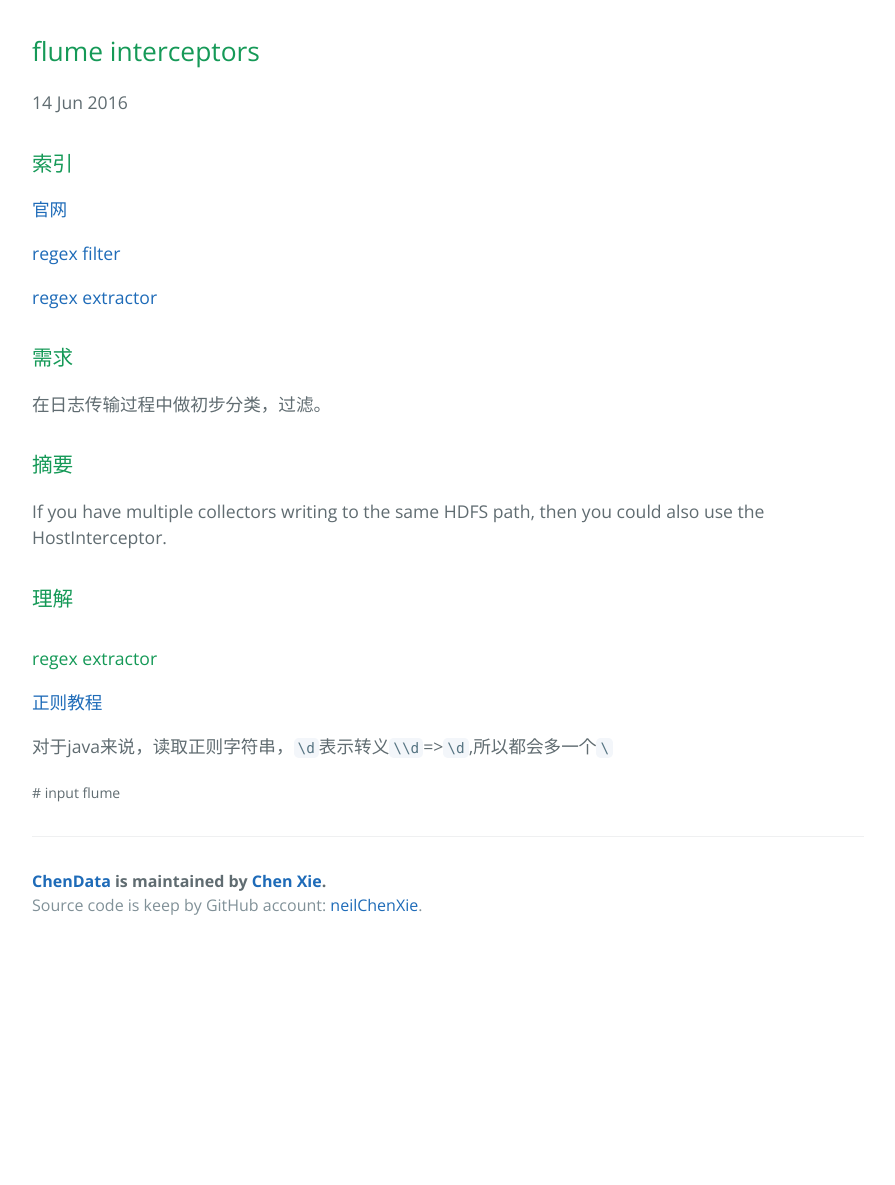
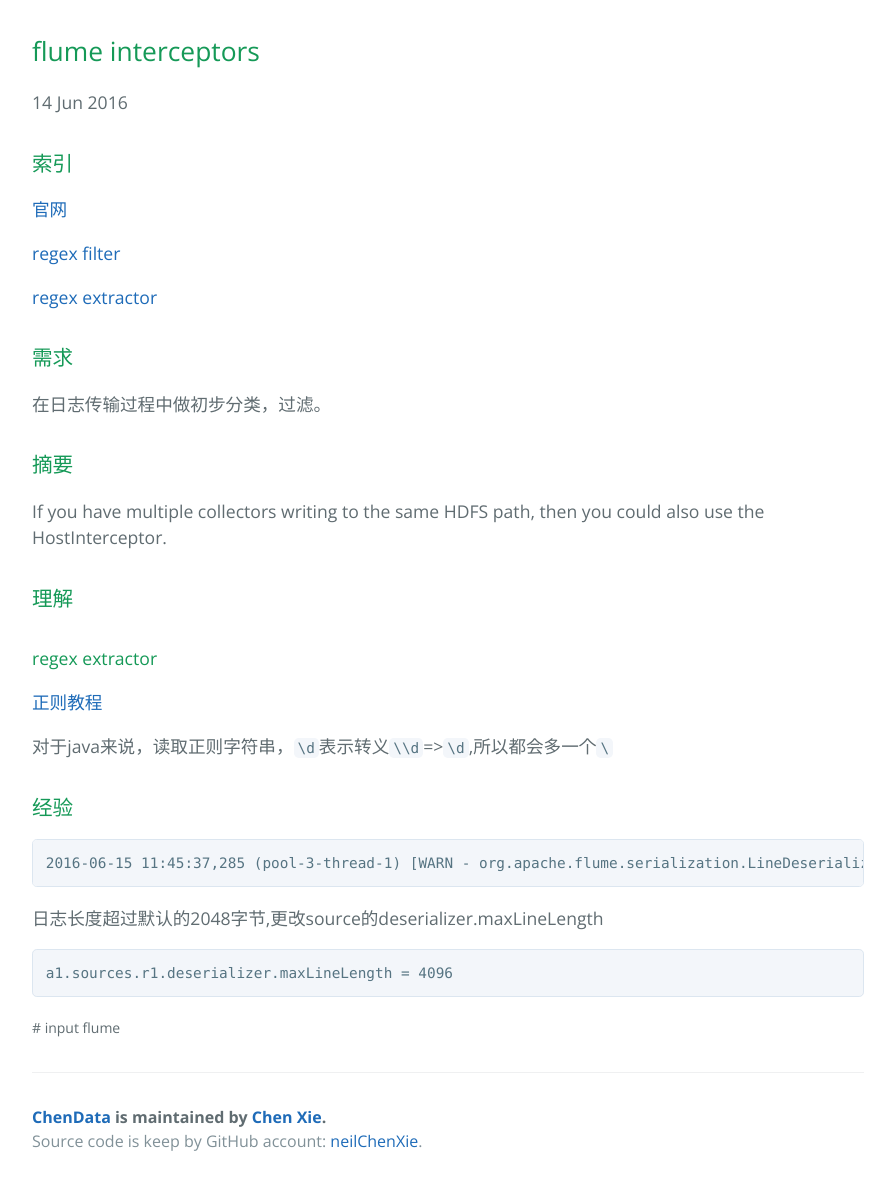
Before and after one commit to neilChenXie/ChenData, a Jekyll site: the page built from _posts/Flume/2016-06-14-flume_interceptor.md, in a window 1280 px wide. Shown: the whole page, without its empty margins (192-1087 px from the left). Built offline with Jekyll 4.4.1, drawn with Linux system fonts in a browser that asks for light colours; before the commit the page ends 949 px from its top, so only the background shows below that.

Commit message:
modified:   _posts/Flume/2016-06-14-flume_interceptor.md

````diff
--- a/_posts/Flume/2016-06-14-flume_interceptor.md
+++ b/_posts/Flume/2016-06-14-flume_interceptor.md
@@ -31,3 +31,15 @@ If you have multiple collectors writing to the same HDFS path, then you could al
 [正则教程](http://www.runoob.com/regexp/regexp-syntax.html)
 
 对于java来说，读取正则字符串，`\d`表示转义`\\d`=>`\d`,所以都会多一个`\`
+
+### 经验
+
+```bash
+2016-06-15 11:45:37,285 (pool-3-thread-1) [WARN - org.apache.flume.serialization.LineDeserializer.readLine(LineDeserializer.java:144)] Line length exceeds max (2048), truncating line!
+```
+
+日志长度超过默认的2048字节,更改source的deserializer.maxLineLength
+
+```
+a1.sources.r1.deserializer.maxLineLength = 4096
+```
````
